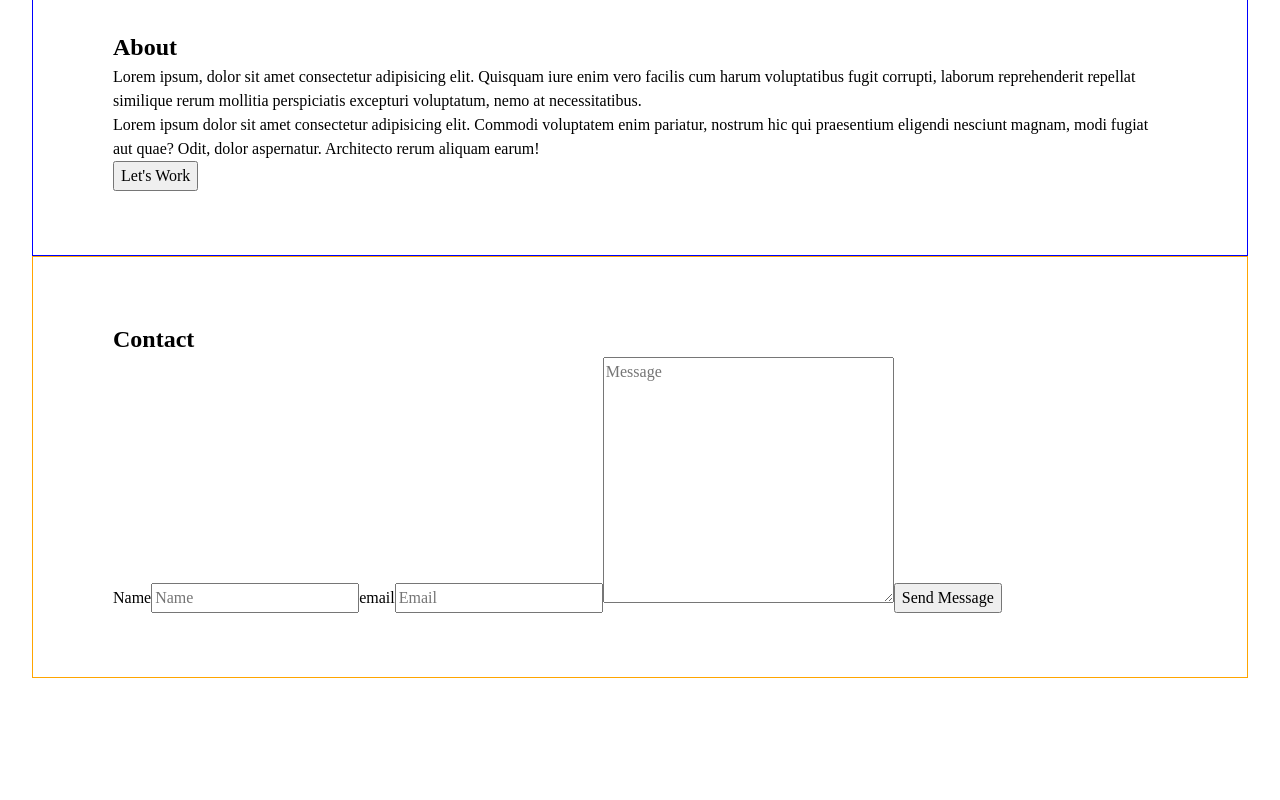
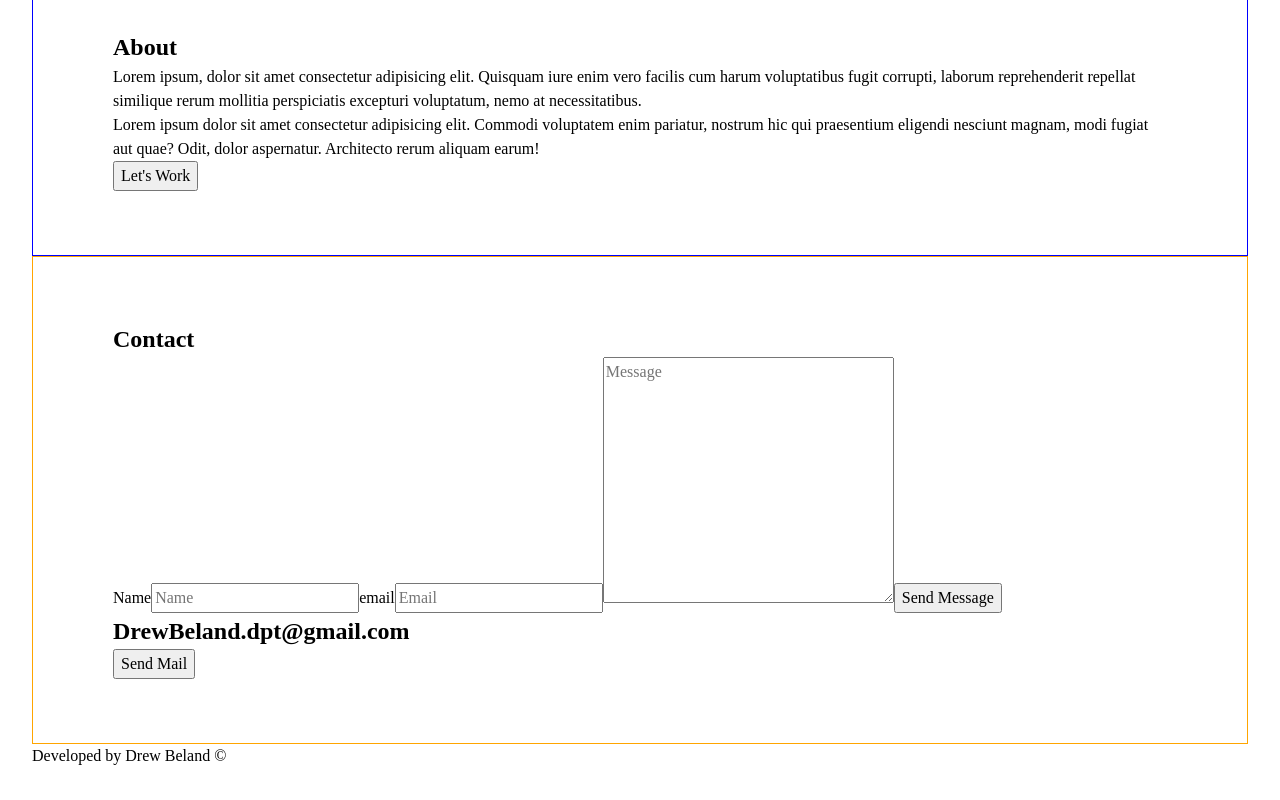
Before and after one commit to drebel/first-portfolio, a React (Vite) app: page / in a window 1280 px wide. Shown: the part 1290-2090 px from the top of the page. Before the commit the page ends 2000 px from the top, so only its background shows below. Built offline with nearby package versions, Linux system fonts and the light colour scheme.

Commit message:
rough footer

```diff
--- a/index.html
+++ b/index.html
@@ -4,7 +4,7 @@
     <meta charset="UTF-8" />
     <link rel="icon" type="image/svg+xml" href="/vite.svg" />
     <meta name="viewport" content="width=device-width, initial-scale=1.0" />
-    <title>Vite + React</title>
+    <title>Drew Beland | Full Stack Developer</title>
   </head>
   <body>
     <div id="root"></div>
--- a/src/App.jsx
+++ b/src/App.jsx
@@ -4,6 +4,7 @@ import Hero from './components/Hero.jsx'
 import Work from './components/Work.jsx'
 import About from './components/About.jsx'
 import Contact from './components/Contact.jsx'
+import Footer from './components/Footer.jsx'
 
 function App() {
 
@@ -14,6 +15,7 @@ function App() {
       <Work />
       <About />
       <Contact />
+      <Footer />
       {/* <Hero />
       <Work />
       <Contact />
--- a/src/components/Contact.jsx
+++ b/src/components/Contact.jsx
@@ -28,6 +28,10 @@ export default function Contact(){
                 <textarea name="" id="form--message" placeholder="Message" cols="30" rows="10" onChange={handleChange}></textarea>
                 <button onClick={handleSubmit}>Send Message</button>
             </form>
+            <div className="contact--emailArea">
+                <h1>DrewBeland.dpt@gmail.com</h1>
+                <button className="CTA contact--emailButton">Send Mail</button>
+            </div>
         </section>
     )
 }
--- /dev/null
+++ b/src/components/Footer.jsx
@@ -0,0 +1,9 @@
+
+export default function Footer(){
+
+    return (
+        <footer>
+            <span>Developed by Drew Beland ©</span>
+        </footer>
+    )
+}
```
